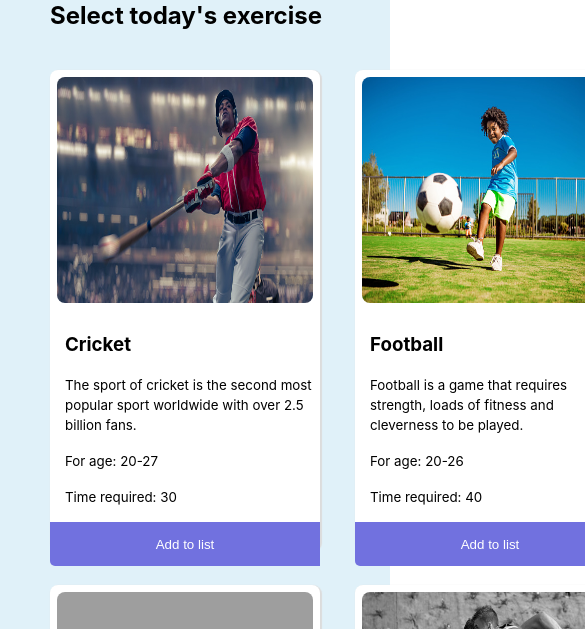
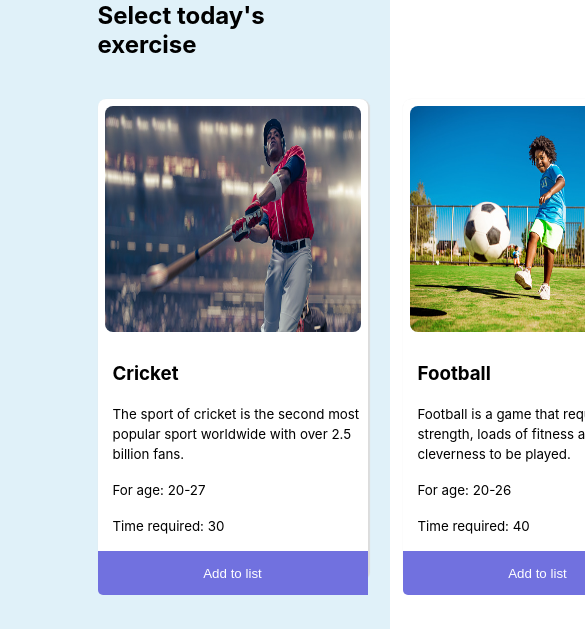
Before and after one commit to tasmim20/my-sports-club, a React (Create React App) app: page / in a window 390 px wide. Shown: the part 131-760 px from the top of the page, 585 px wide, since content can reach past the window. Built offline with nearby package versions, Linux system fonts and the light colour scheme; grey boxes are pictures that could not be loaded.

Commit message:
toast added

```diff
--- a/package.json
+++ b/package.json
@@ -9,6 +9,7 @@
     "react": "^18.2.0",
     "react-dom": "^18.2.0",
     "react-scripts": "5.0.1",
+    "react-toastify": "^9.0.8",
     "web-vitals": "^2.1.4"
   },
   "scripts": {
--- a/src/Components/Club/Club.css
+++ b/src/Components/Club/Club.css
@@ -23,3 +23,45 @@
     margin-left: 30px;
     margin-top: -250px;
 }
+
+@media  screen and (max-width:600px ) {
+
+    .header-css{
+        margin-left: 0px;
+        margin-right: 10%;
+        margin-left: 25%;
+
+    }
+    .sport-summary{
+       margin-left: 20%;
+        margin-right: 15%;
+        margin-top: 30px;
+
+    }
+    .club-container{
+        grid-template-columns: repeat(1, 1fr);
+    }
+    .sports-container{
+        grid-template-columns: repeat(1, 1fr);
+        margin-right: 0px;
+        padding-right: 0px;
+
+    }
+}
+@media  screen and (max-width:780px){
+    .club-container{
+        grid-template-columns: repeat(1, 1fr);
+    }
+    .sports-container{
+        grid-template-columns: repeat(2, 1fr);
+        margin-right: 0px;
+        padding-right: 0px;
+
+    }
+    .sport-summary{
+        margin-left: 20%;
+         margin-right: 15%;
+         margin-top: 30px;
+
+    }
+}
--- a/src/Components/List/List.js
+++ b/src/Components/List/List.js
@@ -1,4 +1,6 @@
-import React from 'react';
+import React, { useState } from 'react';
+import { ToastContainer, toast } from 'react-toastify';
+import 'react-toastify/dist/ReactToastify.css';
 import './List.css';
 
 const List = (props) => {
@@ -9,6 +11,20 @@ const List = (props) => {
   for(const sport of list){
    time = time + sport.time;
   }
+
+  const [breakTime, setBreakTime] = useState([]);
+  const addBreakTime = (time) =>{
+    // console.log(breakTime);
+    setBreakTime(time);
+  }
+  const addToast = () =>{
+    toast.success("Successfully completed..!!!",{
+      position:"top-center"
+    });
+}
+
+
+
 
     return (
         <div className='list'>
@@ -37,20 +53,22 @@ const List = (props) => {
             </div>
             <h3>Add  A Break</h3>
             <div className='add-break'>
-             <button className='break-btn'>10s</button>
-             <button className='break-btn'>20s</button>
-             <button className='break-btn'>30s</button>
-             <button className='break-btn'>40s</button>
-             <button className='break-btn'>40s</button>
+             <button onClick={() => addBreakTime(10)} className='break-btn'>10s</button>
+             <button  onClick={() => addBreakTime(20)} className='break-btn'>20s</button>
+             <button  onClick={() => addBreakTime(30)} className='break-btn'>30s</button>
+             <button  onClick={() => addBreakTime(40)}className='break-btn'>40s</button>
+             <button  onClick={() => addBreakTime(50)} className='break-btn'>40s</button>
 
             </div>
             <h3>Exercise Details</h3>
-          <h6 className='ex-time'>Exercise time: {time}</h6>
-          <h6 className='ex-time'>Break Time: </h6>
+          <h6 className='ex-time'>Exercise time: {time}s</h6>
+          <h6 className='ex-time'>Break Time: {breakTime}s </h6>
           <div className='activity-btn'>
-            <button className='activity'>Activity Completed</button>
+            <button onClick={addToast} className='activity'>Activity Completed</button>
+         <ToastContainer></ToastContainer>
+
           </div>
-        </div>
+      </div>
 
     );
 };
--- a/src/Components/Sport/Sport.css
+++ b/src/Components/Sport/Sport.css
@@ -26,3 +26,15 @@
 .btn-list:hover{
     background-color: blue;
 }
+@media  screen and (max-width:600px ){
+    .sport{
+        margin-bottom: 50px;
+
+    }
+}
+@media  screen and (max-width:780px ){
+    .sport{
+        margin-bottom: 50px;
+
+    }
+}
```
Also changed, not shown: 1 other file (tests, documents, lock files or other folders).
